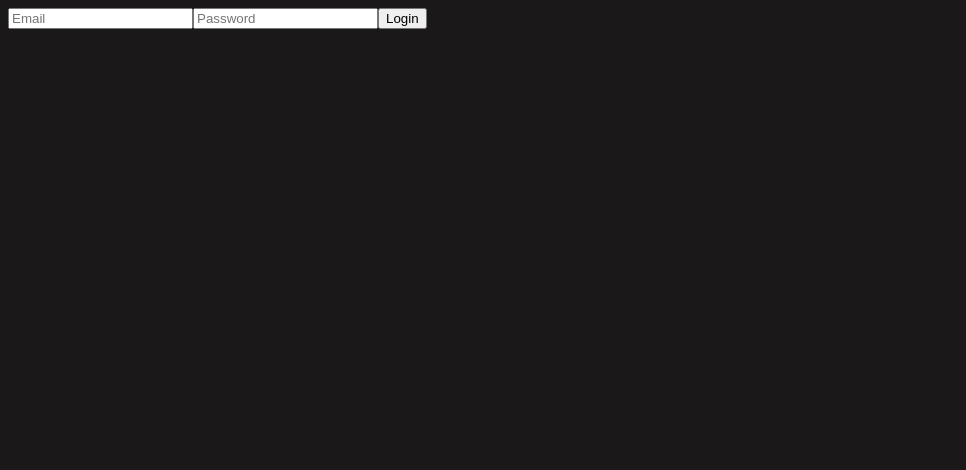
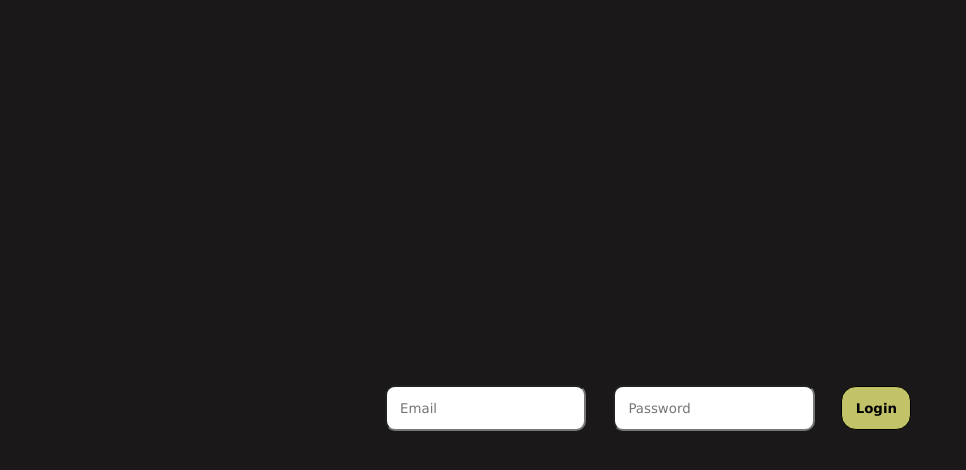
Before and after one commit to AK5200/deals_dray, a React (Create React App) app in the folder frontend/: page /login in a window 1280 px wide. Shown: the top 470 px of the page, without its empty margins (0-966 px from the left). Built offline with nearby package versions, Linux system fonts and the light colour scheme.

Commit message:
[Anupam] styled login page

```diff
--- a/frontend/src/components/index.css
+++ b/frontend/src/components/index.css
@@ -3,7 +3,7 @@ body{
     box-sizing: border-box;
     overflow: hidden;
 }
-.register-outer{
+.register-outer , .login-outer{
 
     display: flex;
     gap: 2rem;
@@ -15,21 +15,21 @@ body{
     height: 100vh;
 }
 
-.register-email{
+.register-email , .login-email{
     font-family: 'Lucida Sans', 'Lucida Sans Regular', 'Lucida Grande', 'Lucida Sans Unicode', Geneva, Verdana, sans-serif;
     padding: 1em;
     margin: 1em;
     border-radius: 10px;
 }
 
-.register-password{
+.register-password , .login-password{
     padding: 1em;
     font-family: 'Lucida Sans', 'Lucida Sans Regular', 'Lucida Grande', 'Lucida Sans Unicode', Geneva, Verdana, sans-serif;
     margin: 1em;
     border-radius: 10px;
 }
 
-.register-button{
+.register-button , .login-button{
     background-color: rgb(194, 194, 104);
     font-family: 'Lucida Sans', 'Lucida Sans Regular', 'Lucida Grande', 'Lucida Sans Unicode', Geneva, Verdana, sans-serif;
     border-radius: 15px;
@@ -41,7 +41,7 @@ body{
     transition: background-color 0.2s ease-in-out;
 }
 
-.register-button:hover{
+.register-button:hover , .login-button:hover{
     background-color: rgb(203, 101, 203);
     cursor: pointer;
 }
--- a/frontend/src/components/login.jsx
+++ b/frontend/src/components/login.jsx
@@ -34,8 +34,10 @@ const Login = () => {
   };
 
   return (
-    <form onSubmit={handleSubmit}>
+    <div className="login-outer">
+    <form className='login-inner' onSubmit={handleSubmit}>
       <input
+      className='login-email'
         type="email"
         name="email"
         value={formData.email}
@@ -44,6 +46,7 @@ const Login = () => {
         required
       />
       <input
+      className='login-password'
         type="password"
         name="password"
         value={formData.password}
@@ -51,8 +54,9 @@ const Login = () => {
         placeholder="Password"
         required
       />
-      <button type="submit">Login</button>
+      <button className='login-button' type="submit">Login</button>
     </form>
+    </div>
   );
 };
 
```
